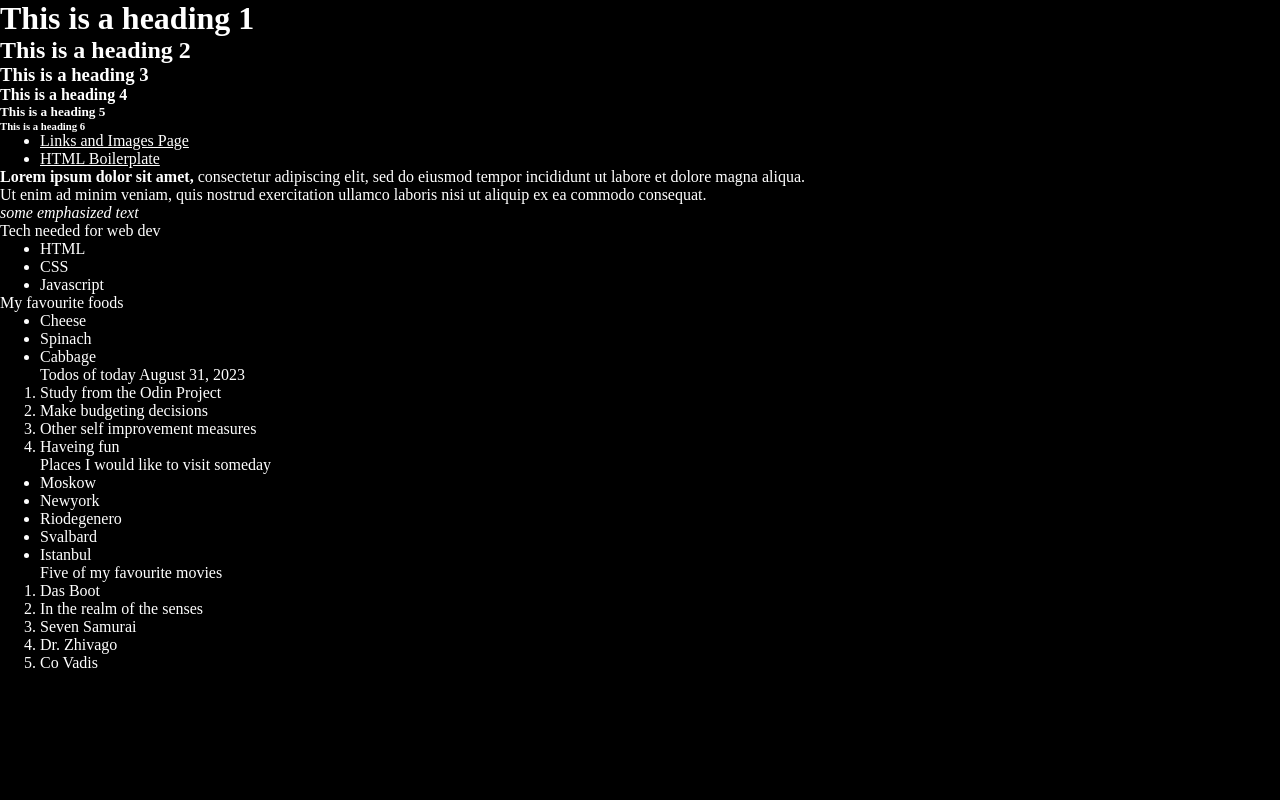
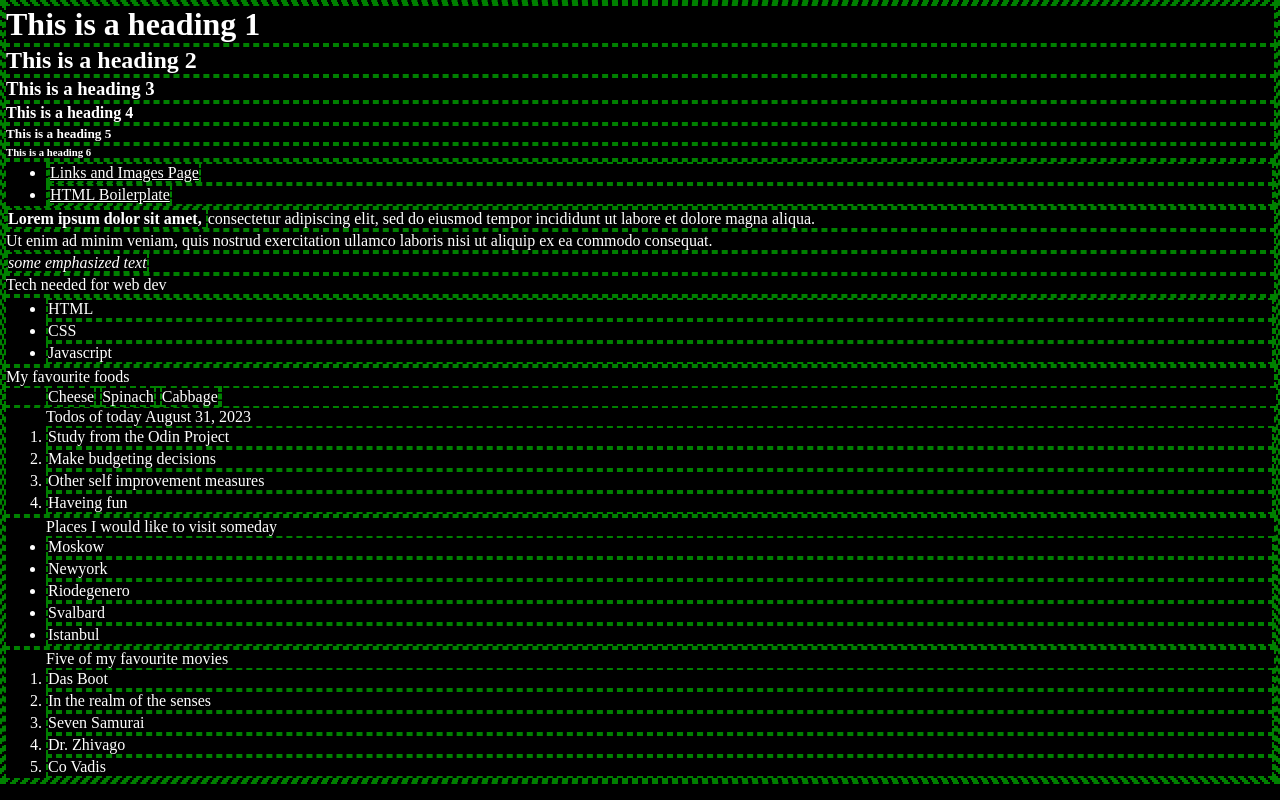
Before and after one commit to Vahhid/theVahhidOdinProjectFiles, a plain HTML site: page textelements/index.html in a window 1280 px wide. Drawn offline with Linux system fonts and the light colour scheme.

Commit message:
Horizontal list items

```diff
--- a/textelements/index.html
+++ b/textelements/index.html
@@ -7,7 +7,7 @@
 	<link rel="stylesheet" href="style.css">
 </head>
 <body>
-	<h1>This is a heading 1 </h1>
+	<h1 class="one">This is a heading 1 </h1>
 	<h2>This is a heading 2 </h2>
 	<h3>This is a heading 3 </h3>
 	<h4>This is a heading 4</h4>
@@ -41,10 +41,10 @@ nisi ut aliquip ex ea commodo consequat.
 	<li>Javascript</li>
 </ul>
 <p> My favourite foods</p>
-<Ul>
-	<li>Cheese</li>
-	<li>Spinach</li>
-	<li>Cabbage</li>
+<Ul class="horizontal">
+	<li class="horizontal">Cheese</li>
+	<li class="horizontal">Spinach</li>
+	<li class="horizontal">Cabbage</li>
 
 </ul>
 
--- a/textelements/style.css
+++ b/textelements/style.css
@@ -1,6 +1,14 @@
-*
-{
+* {
     margin:0;
     background-color: black;
     color:white;
+    border: dashed 2px green;
 }
+.one {
+    /*display: none;
+    visibility: hidden;
+    */
+}
+.horizontal {
+    display: inline;
+}
```
